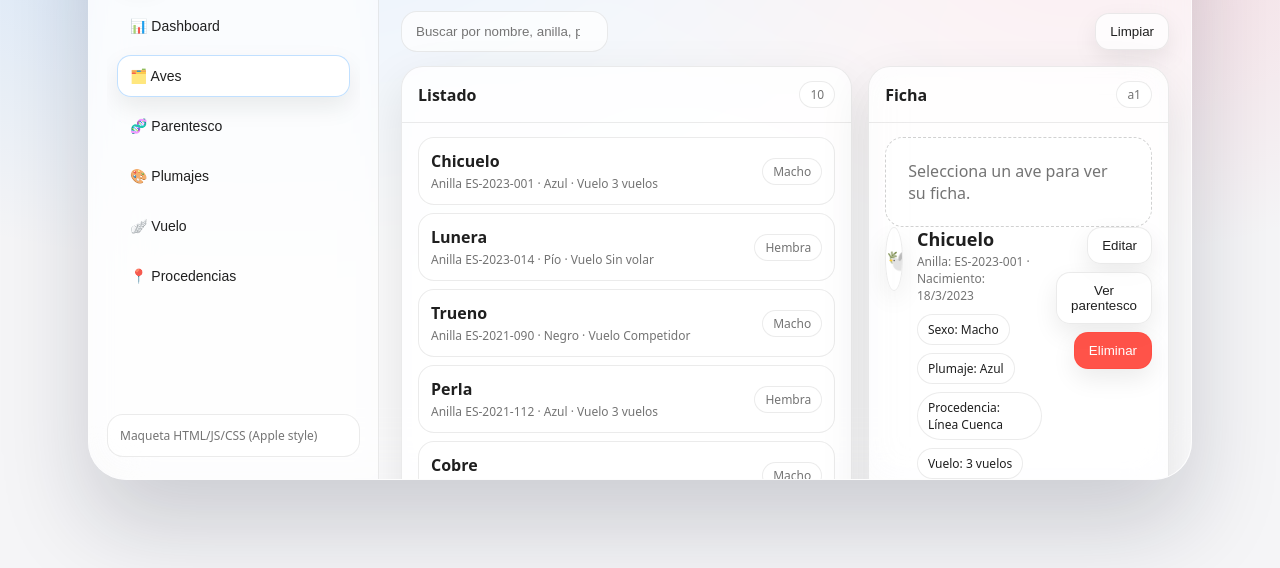
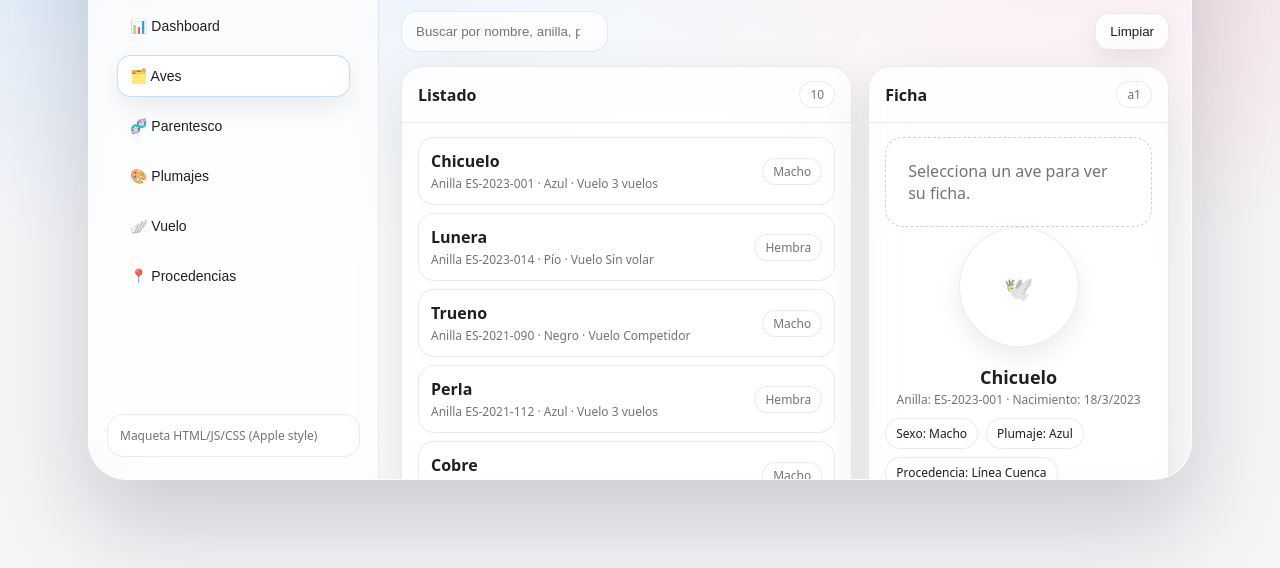
Before and after one commit to oscargs1340-svg/torreon, a plain HTML site: page index.html in a window 1280 px wide. Both pictures are taken after a click on the button "🗂️ Aves". Shown: the part 232-800 px from the top of the page. Drawn offline with Linux system fonts and the light colour scheme.

Commit message:
Add files via upload

```diff
--- a/styles.css
+++ b/styles.css
@@ -395,12 +395,14 @@ select, input[type="range"]{
 
 .detailTop{
   display:flex;
-  gap: 14px;
-  align-items:flex-start;
+  flex-direction:column;
+  gap: 18px;
+  align-items:center;
+  text-align:center;
 }
 .avatar{
-  width: 64px;
-  height: 64px;
+  width: 120px;
+  height: 120px;
   border-radius: 50%;
   border: 1px solid var(--stroke);
   background: rgba(255,255,255,.85);
@@ -412,6 +414,19 @@ select, input[type="range"]{
 .avatar.hasImage{
   background-size: cover;
   background-position: center;
+}
+.detailMeta{
+  display:flex;
+  flex-direction:column;
+  align-items:center;
+}
+.detailActions{
+  width: 100%;
+  margin-left: 0;
+  display:flex;
+  gap: 8px;
+  flex-wrap:wrap;
+  justify-content:center;
 }
 .h2{ font-size: 18px; font-weight: 750; }
 .muted{ color: var(--muted); font-size: 12px; margin-top: 2px; }
```
